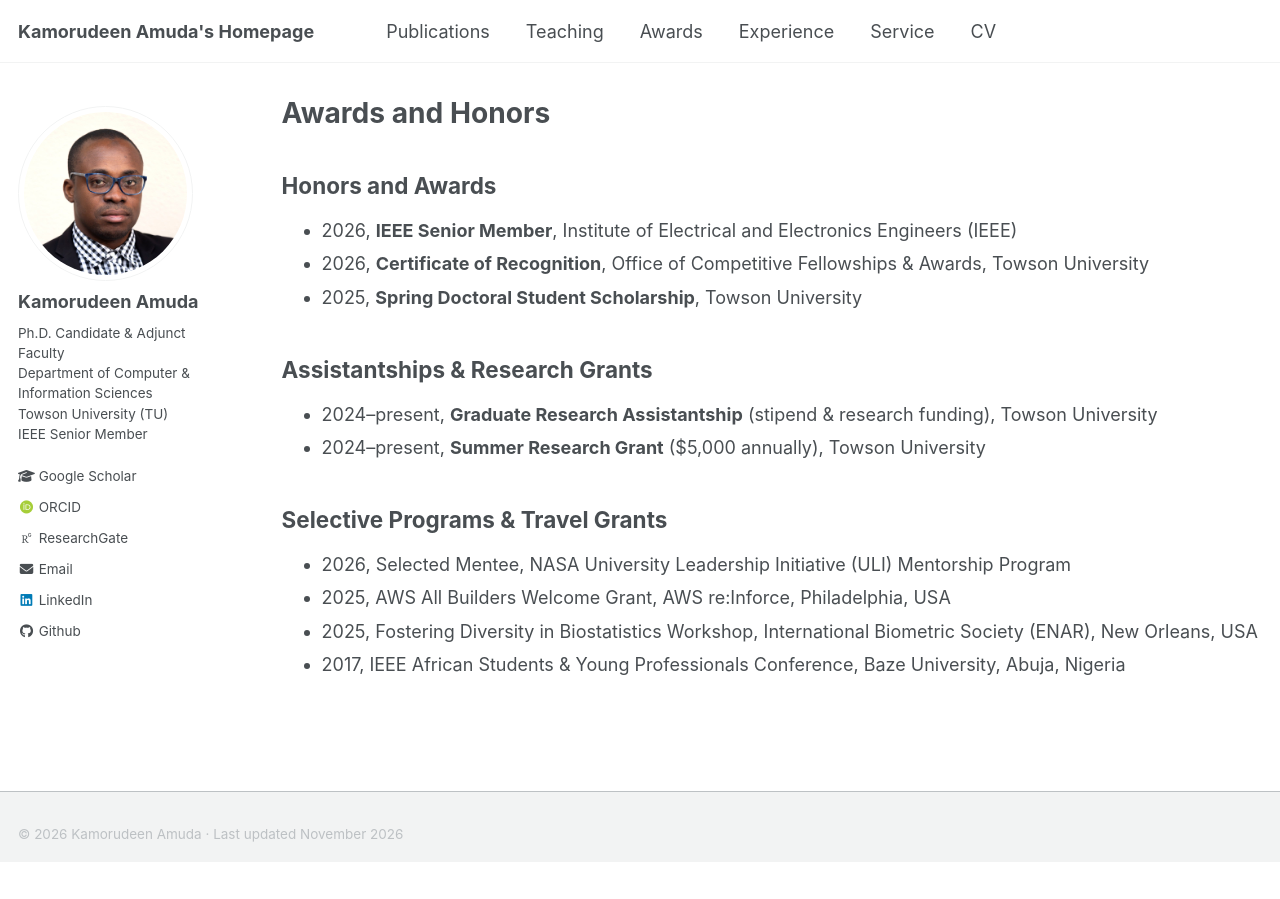
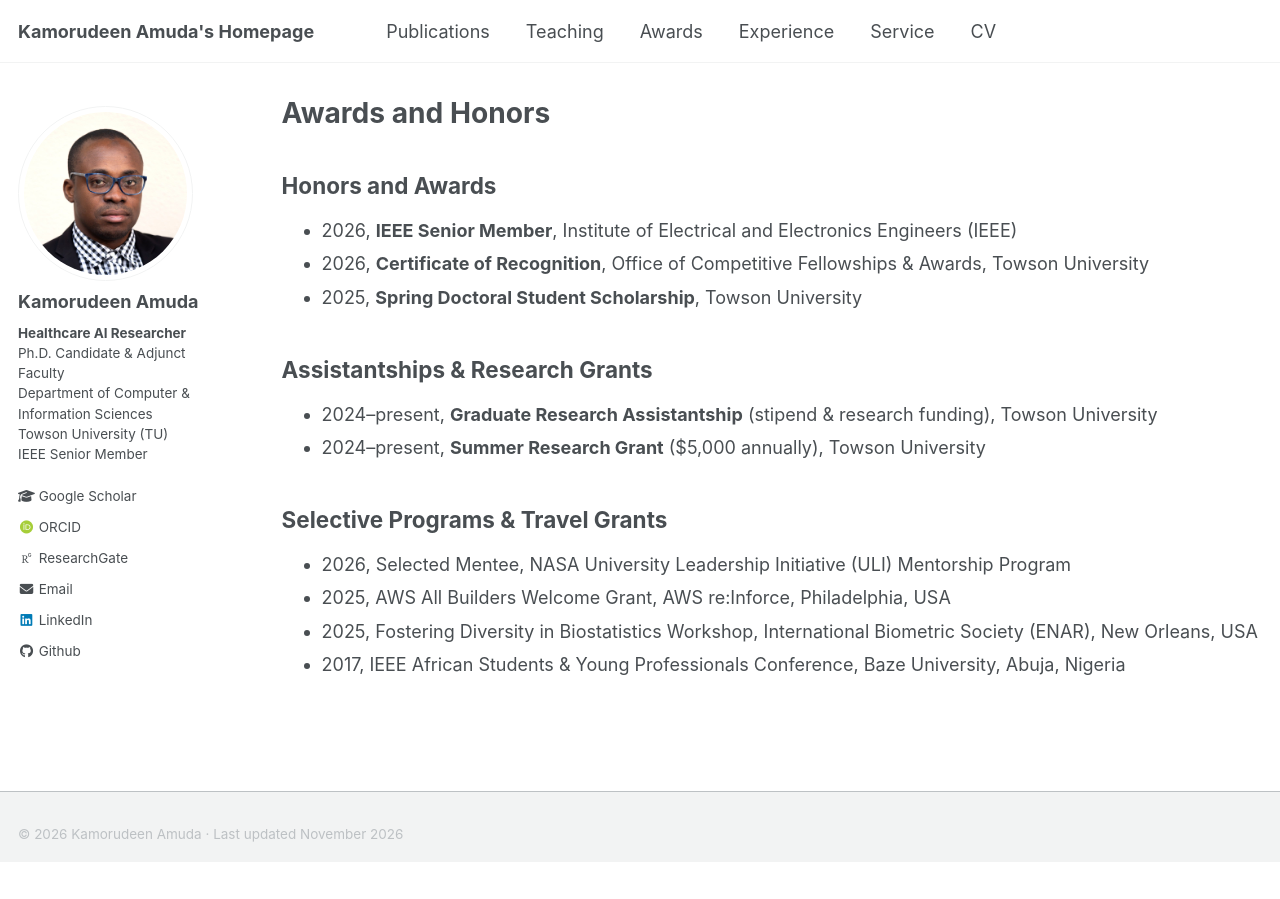
Before and after one commit to amudaakindele/amudaakindele.github.io, a plain HTML site: page awards.html in a window 1280 px wide. Drawn offline with Linux system fonts and the light colour scheme; files whose address does not match are found by name.

Commit message:
Add files via upload

```diff
--- a/awards.html
+++ b/awards.html
@@ -119,7 +119,7 @@
 
   <div class="author__content">
     <h3 class="author__name">Kamorudeen Amuda</h3>
-    <p class="author__bio">Ph.D. Candidate &amp; Adjunct Faculty <br> Department of Computer &amp; Information Sciences <br> Towson University (TU) <br> IEEE Senior Member</p>
+    <p class="author__bio"><b>Healthcare AI Researcher</b> <br> Ph.D. Candidate &amp; Adjunct Faculty <br> Department of Computer &amp; Information Sciences <br> Towson University (TU) <br> IEEE Senior Member</p>
   </div>
 
   <div class="author__urls-wrapper">
```
Also changed, not shown: experience.html (+1 -1 lines), publication.html (+1 -1 lines), service.html (+1 -1 lines), teaching.html (+1 -1 lines).
